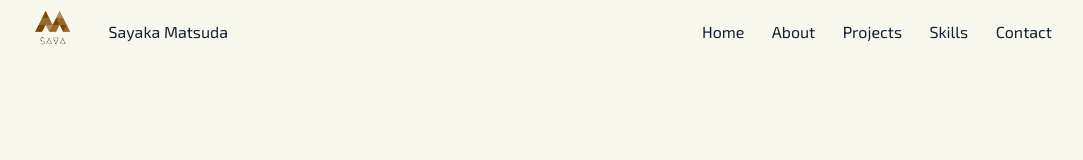
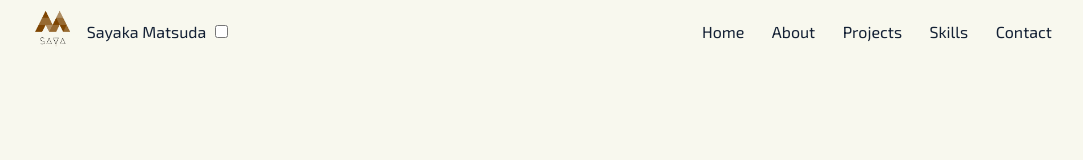
Before and after one commit to saya0118/sayafolio, a React (Create React App) app: page / in a window 1280 px wide. Shown: the top 160 px of the page, without its empty margins (100-1183 px from the left). Built offline with nearby package versions, Linux system fonts and the light colour scheme.

Commit message:
created toggle button and inported into header

```diff
--- a/src/component/Header/Header.jsx
+++ b/src/component/Header/Header.jsx
@@ -1,23 +1,27 @@
 import React from "react";
 import styles from "./Header.module.css";
 import svgLogo from "../../image/light-logo.svg";
+import { ToggleButton } from "../ToggleButton";
 
 export const Header = () => {
   return (
     <div className={styles.header}>
       <div className={styles["nav-bar"]}>
         <div className={styles["nav-left"]}>
-          <ul className={styles['w-sh']}>
+          <ul className={styles["w-sh"]}>
             <li>
               <img src={svgLogo} alt="sayaka's logo" className={styles.logo} />
             </li>
             <li>
               <p className={styles.name}>Sayaka Matsuda</p>
             </li>
+            <li>
+              <ToggleButton />
+            </li>
           </ul>
         </div>
         <div className={styles["nav-right"]}>
-          <ul className={styles['w-lo']}>
+          <ul className={styles["w-lo"]}>
             <li>
               <a>Home</a>
             </li>
--- /dev/null
+++ b/src/component/ToggleButton/ToggleButton.jsx
@@ -0,0 +1,11 @@
+import React from 'react';
+import styles from './ToggleButton.module.css';
+
+export const ToggleButton = () => {
+    return (
+        <div className={styles['toggle-button']}>
+            <input id="toggle" className={styles['toggle-input']} type="checkbox"/>
+            <label for="toggle" className={styles['toggle-label']}/>
+        </div>
+    )
+}
--- /dev/null
+++ b/src/component/ToggleButton/index.js
@@ -0,0 +1 @@
+export {ToggleButton} from './ToggleButton';
```
Also changed, not shown: src/component/ToggleButton/ToggleButton.module.css (added).
